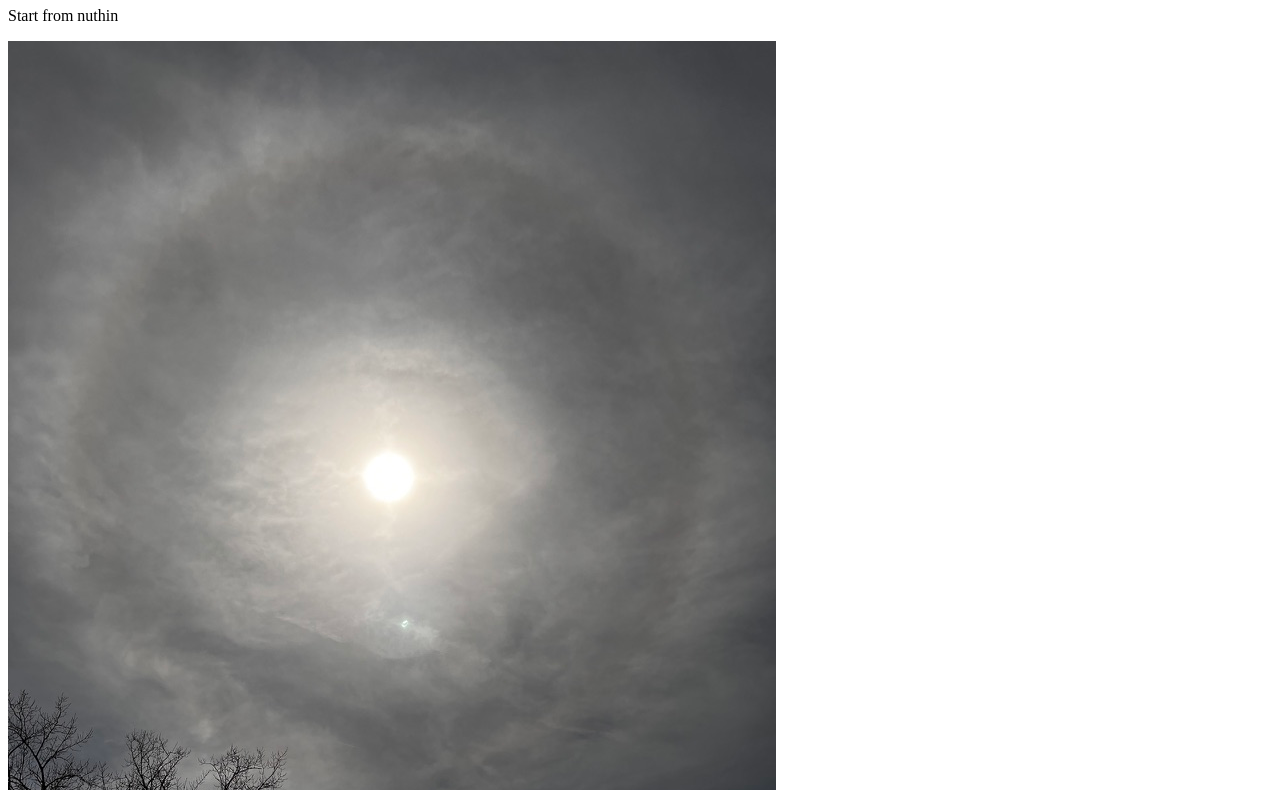
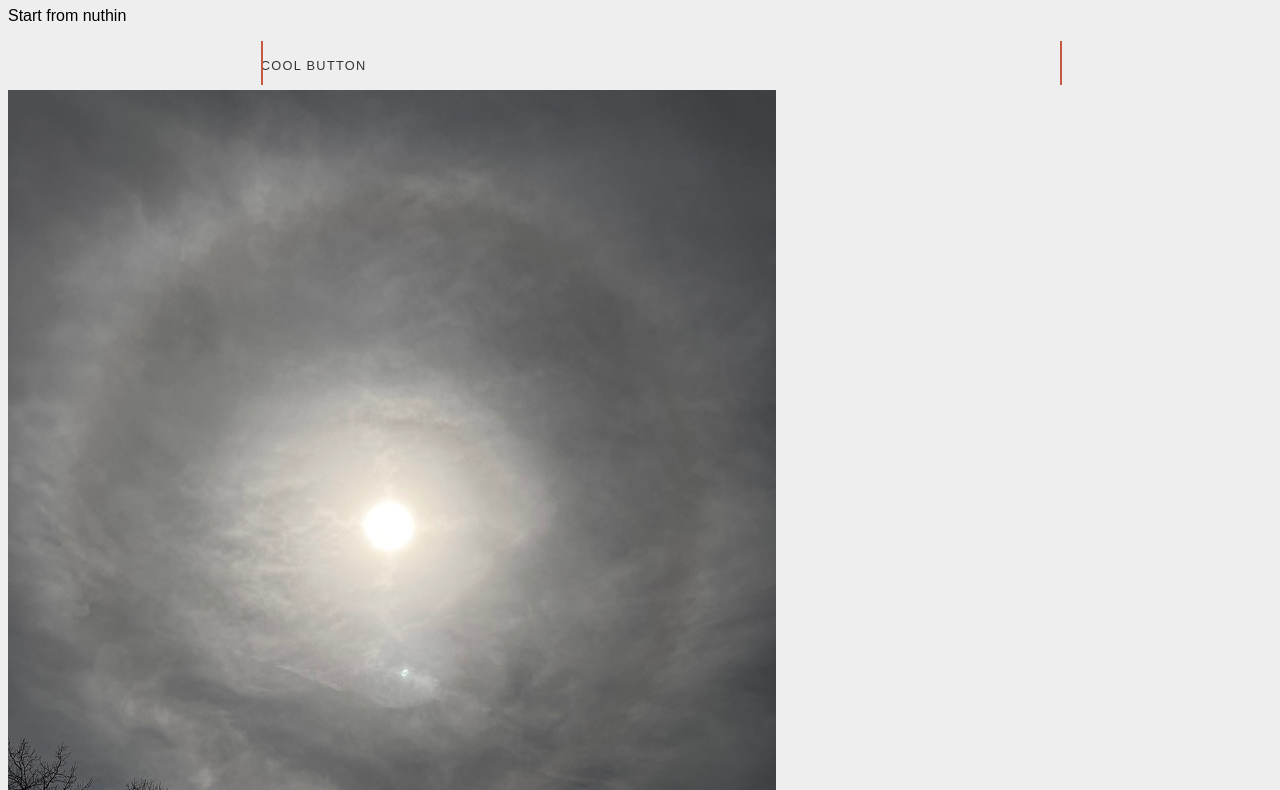
Before and after one commit to spencerhcindia/portfolio, a plain HTML site: page index.html in a window 1280 px wide. Shown: the part 73-863 px from the top of the page. Drawn offline with Linux system fonts and the light colour scheme.

Commit message:
add a button?

```diff
--- a/index.html
+++ b/index.html
@@ -1,11 +1,16 @@
 <!DOCTYPE html>
 <html>
+
+<head>
+    <link rel="stylesheet" href="style.css">
+</head>
 
 <body>
 
     <h1>Make a website</h1>
     <p>Start from nuthin</p>
     <div>
+        <a href="#" class="btn3">Cool Button</a>
         <img src="./images/496409A0-6F34-43D0-B19D-A333A2067157_1_105_c.jpeg" alt="">
     </div>
 
--- /dev/null
+++ b/style.css
@@ -0,0 +1,79 @@
+@import "bourbon";
+
+/* Demo styling */
+
+body {
+    background-color: #eee;
+    box-sizing: border-box;
+    font-family: "Futura PT", "Futura", sans-serif;
+    -webkit-font-smoothing: antialiased;
+}
+
+/* Buttons at the center */
+
+.wrap {
+    position: absolute;
+    top: 50%;
+    left: 50%;
+    margin-top: -259px;
+    margin-left: -89px;
+    text-align: center;
+}
+
+/* General styling for the links */
+
+a {
+    padding: 15px 30px;
+    text-decoration: none;
+    font-size: 18px;
+    display: block;
+    margin: 20px auto;
+}
+
+.btn3,
+.btn3:link,
+.btn3:visited {
+    color: #333;
+    font-size: .8em;
+    letter-spacing: .1em;
+    text-transform: uppercase;
+    min-width: 100px;
+    max-width: 60%;
+    position: relative;
+    margin: 0 auto;
+    border: 2px solid transparent;
+    transition: all .2s cubic-bezier(0.455, 0.030, 0.515, 0.955);
+
+    &:after,
+    &:before {
+        content: "";
+        position: absolute;
+        left: - 1em;
+        top: -2px;
+        height: 3.3em;
+        width: 0;
+        border: 1px solid #c75842;
+        transition: inherit;
+    }
+
+    &:after {
+        left: auto;
+        right: -1em;
+    }
+
+    &:hover {
+        border-color: #c75842;
+        transition: border-color .2s .2s cubic-bezier(0.455, 0.030, 0.515, 0.955);
+
+        &:after,
+        &:before {
+            right: -2px;
+            transition: all .2s cubic-bezier(0.455, 0.030, 0.515, 0.955);
+        }
+
+        &:before {
+            left: -2px;
+            right: auto;
+        }
+    }
+}
```
